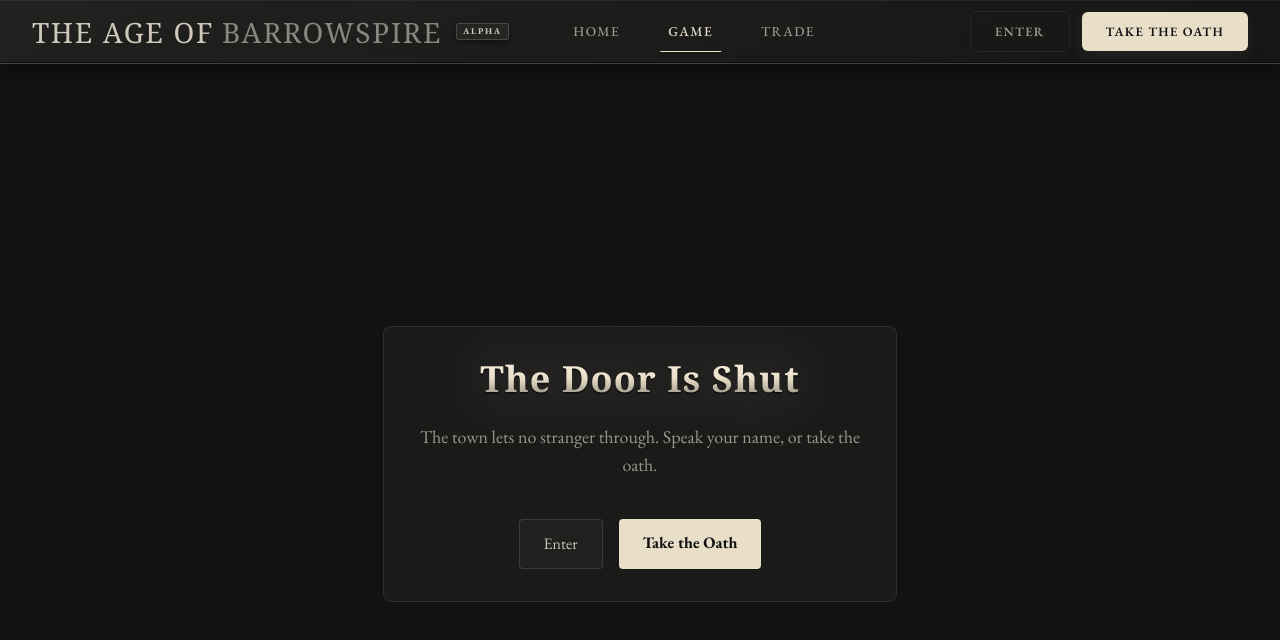
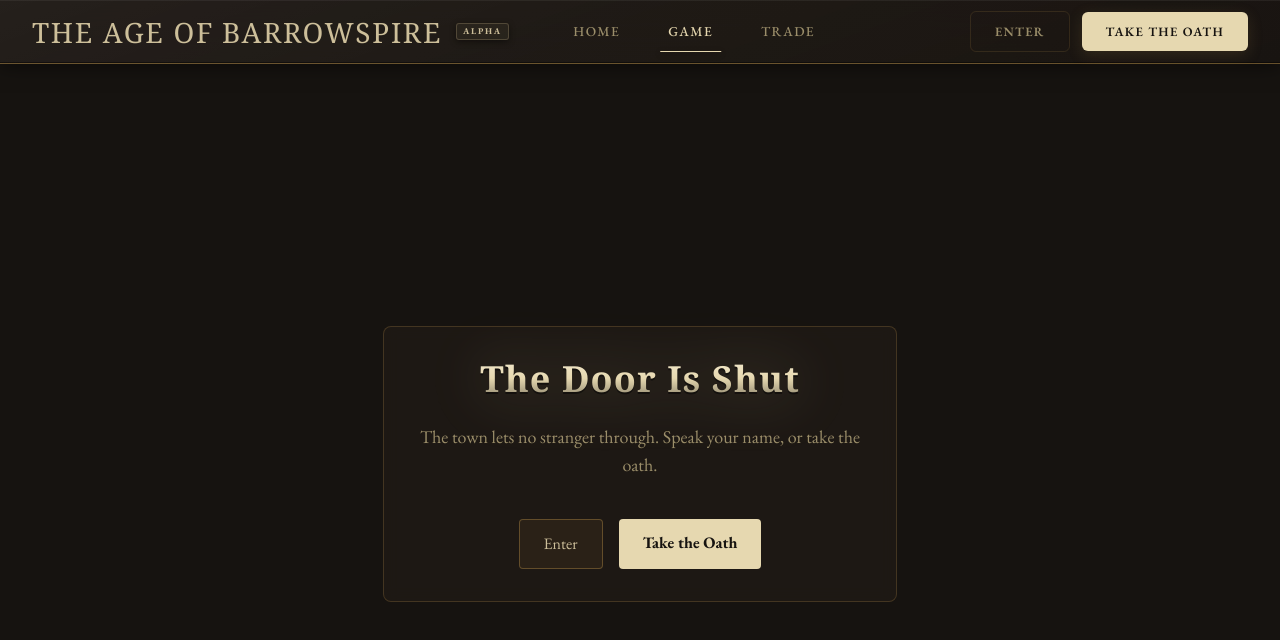
Before and after one commit to darkphotonKN/barrowspire, a Next.js app in the folder game-client/: page /game in a window 1280 px wide. Shown: the top 640 px of the page. Built offline with nearby package versions, Linux system fonts and the light colour scheme; no server answers; a web font is replaced by a local one; what openapi-fetch would draw is missing.

Commit message:
feat(client): the web UI wears Barrow Vellum, the game's vellum, umber and brass with no amber torch; brass-bright held to vellum, and the canvas menus keep Bone & Soot as their own menu tokens, no longer mirroring :root (ADR-0087)

```diff
--- a/game-client/src/app/globals.css
+++ b/game-client/src/app/globals.css
@@ -18,63 +18,67 @@
   --font-heading: var(--font-pirata), 'Pirata One', 'UnifrakturMaguntia', Georgia, serif;
   --font-body: var(--font-garamond), 'EB Garamond', Georgia, serif;
 
-  /* ── Palette: Bone & Soot (the web UI palette) ──────────────────────────
+  /* ── Palette: Barrow Vellum (the web UI palette) ───────────────────────
      ADR-0013: this block and src/utils/theme.ts are the ONLY places a raw
      colour may appear. Everything else refers. A new colour is a token here
      first, then referenced.
      ADR-0025: this is the UI palette, and the UI table in theme.ts mirrors
      it as JS strings (for Stripe, which cannot read var()). The two MUST
      agree. The game canvas has its own palette (BARROW) and does not track
-     this one. Values: docs/design-guideline.md Part II. */
-
-  /* Torch: bone. One per view: primary CTA, active nav, page h1, focal
-     number. Text on a bone fill is always --color-bg-dark. */
-  --color-primary: #e9dfc9;
-  --color-primary-bright: #f6efdf;
-
-  /* Ash grey: secondary, cancel, subtitle. */
-  --color-accent: #8c8c84;
+     this one. ADR-0087: Barrow Vellum replaced Bone & Soot on 2026-11-21:
+     the barrow's vellum, umber and brass, with no amber torch. The canvas
+     menus kept Bone & Soot and no longer mirror this block. Values:
+     docs/design-guideline.md Part II. */
+
+  /* Torch: lifted vellum. One per view: primary CTA, active nav, page h1,
+     focal number. Text on a torch fill is always --color-bg-dark. */
+  --color-primary: #e6d8b0;
+  --color-primary-bright: #f2e8cc;
+
+  /* Secondary, cancel, subtitle: the game's dark vellum. */
+  --color-accent: #9b8e6a;
   --color-danger: #6e1f1f;
   /* Oxblood is a fill. On a dark ground it is unreadable as text, so error
      COPY uses a lifted oxblood that still reads as the same family. */
   --color-danger-text: #d07a6a;
 
-  /* Surfaces: neutral soot and grey stone. Soot, never #000: the material
-     layer (grain, surface gradients, carved edges, vignette) is what makes
-     the base read as a surface rather than an absence. */
-  --color-bg-dark: #121212;
-  --color-bg-darker: #0a0a0a;
-  --color-bg-card: rgba(28, 28, 27, 0.88);
-  --color-bg-card-2: rgba(38, 37, 35, 0.92);
+  /* Surfaces: charcoal page, umber panels. Never #000: the material layer
+     (grain, surface gradients, carved edges, vignette) is what makes the
+     base read as a surface rather than an absence. */
+  --color-bg-dark: #161310;
+  --color-bg-darker: #100c0a;
+  --color-bg-card: rgba(31, 26, 21, 0.88);
+  --color-bg-card-2: rgba(36, 29, 23, 0.92);
   /* Opaque equivalents, for prefers-reduced-transparency: each surface
      composited over --color-bg-dark. */
-  --color-bg-card-opaque: #1b1b1a;
-  --color-bg-card-2-opaque: #242322;
-  /* Deep grounds below the page, used translucent via color-mix(). Neutral
-     steps around --color-bg-darker, in the order they had under amber:
-     dropdown deepest, well at the darker step, inset just under the page. */
-  --color-bg-well: #0a0a0a;     /* inputs, card-entry wells, panels over the page */
-  --color-bg-inset: #0e0e0e;    /* inset control groups on the game page chrome */
-  --color-bg-dropdown: #070707; /* dropdown and popover base */
-
-  /* Iron: structure, not fill. Borders, dividers, focus rings, glows.
-     "brass" is the role name, not the hue (FS-8TCN2 keeps the names). */
-  --color-brass: #5c5a55;
-  --color-brass-bright: #8a8780;
-  /* Alphas re-derived against soot so a hairline sits at about the same
-     contrast it had under amber: 1.26:1 and 1.73:1 on --color-bg-dark. */
+  --color-bg-card-opaque: #1e1914;
+  --color-bg-card-2-opaque: #231c16;
+  /* Deep grounds below the page, used translucent via color-mix(): dropdown
+     deepest, well at the darker step (the game's pitch), inset just under
+     the page. */
+  --color-bg-well: #100c0a;     /* inputs, card-entry wells, panels over the page */
+  --color-bg-inset: #130f0c;    /* inset control groups on the game page chrome */
+  --color-bg-dropdown: #0c0907; /* dropdown and popover base */
+
+  /* Brass: structure, not fill. Borders, dividers, focus rings, glows.
+     brass-bright is vellum, not the game's gold brassBright: it also colours
+     text (logo accent, section titles, links, active chips), and gold there
+     brought back the busy amber read (ADR-0087). */
+  --color-brass: #9c7b3f;
+  --color-brass-bright: #cdbf9a;
+  /* Hairlines at 1.48:1 and 2.45:1 on --color-bg-dark. */
   --color-border: color-mix(in srgb, var(--color-brass) 30%, transparent);
   --color-border-strong: color-mix(in srgb, var(--color-brass) 60%, transparent);
 
-  /* Text: measured in the browser against --color-bg-dark. Floor 4.5:1.
-     text 11.35 · dim 6.36 · muted 4.83 (design-guideline.md contrast floor). */
-  --color-text: #cfc9bb;
-  --color-text-dim: #9b968b;
-  --color-text-muted: #85817a;
-  --color-text-placeholder: #5e5b55;
+  /* Text: the game's vellum ramp, against --color-bg-dark. Floor 4.5:1.
+     text 10.15 · dim 5.70 · muted 4.90 (design-guideline.md contrast floor). */
+  --color-text: #cdbf9a;
+  --color-text-dim: #9b8e6a;
+  --color-text-muted: #8d8362;
+  --color-text-placeholder: #6b6349;
 
   /* Rarity: data, not theme. Not part of the UI palette and unchanged by
-     Bone & Soot. Exempt from one-torch, but ONLY on the rarity badge, the
+     a palette change. Exempt from one-torch, but ONLY on the rarity badge, the
      card accent border, and a faint hover glow. */
   --rarity-common: #a2946d;
   --rarity-uncommon: #6f8f4a;
@@ -103,8 +107,8 @@
   --shadow-float: 0 10px 40px rgba(0, 0, 0, 0.62);
   --glow-brass: 0 0 18px color-mix(in srgb, var(--color-brass-bright) 22%, transparent);
   --glow-torch: 0 0 22px color-mix(in srgb, var(--color-primary) 16%, transparent);
-  /* Iron bright at 70%: 3.17:1 on --color-bg-dark, over the 3:1 non-text
-     floor, so focus stays plainly visible on soot. */
+  /* brass-bright at 70%: 5.49:1 on --color-bg-dark, over the 3:1 non-text
+     floor. */
   --focus-ring: 0 0 0 2px color-mix(in srgb, var(--color-brass-bright) 70%, transparent);
 }
 
@@ -927,7 +931,7 @@ body:has(.game-page) {
 }
 
 /* ── Email verification (FS-V6SFK R35–R36) ────────────────────────────────
-   Iron structure and bone-grey text only: the banner sits on every signed-in
+   Brass structure and vellum text only: the banner sits on every signed-in
    view, so it never takes the torch from the view's own primary CTA. */
 .verify-banner {
   background-color: var(--color-bg-card);
--- a/game-client/src/utils/canvasPalette.ts
+++ b/game-client/src/utils/canvasPalette.ts
@@ -374,8 +374,9 @@ export const palette = {
   //    and earth above; only the soot between the bones is its own.
   boneHeapSoot: shade(BARROW_HEX.barrowDeep, 0.6),
 
-  // -- Menu chrome: the canvas menus (loading screen, main menu, character creation) wear the web
-  //    UI's Bone & Soot look (design-guideline "UI Chrome"). Bone is the torch, one per view:
+  // -- Menu chrome: the canvas menus (loading screen, main menu, character creation) wear Bone &
+  //    Soot, the web UI's look until ADR-0087, now their own (design-guideline "UI Chrome"). Bone
+  //    is the torch, one per view:
   //    the primary CTA, the title, the active selection. Iron frames, soot grounds, grey stone
   //    panels. Never used past the menus: the hub, the run and the HUD keep the barrow ramp.
   //    Derive menu shades with `mix()` toward `menu.well` / `menu.torch`, not `shade()` /
--- a/game-client/src/utils/theme.ts
+++ b/game-client/src/utils/theme.ts
@@ -9,15 +9,15 @@
  *
  * Two palettes live in this file (ADR-0025). `BARROW` / `BARROW_HEX` are the
  * GAME palette, read only by Phaser code. `UI` at the bottom is the web UI
- * palette (Bone & Soot), read only by DOM code, and it mirrors globals.css
- * :root. The two are not required to agree, and neither reads the other.
+ * palette (Barrow Vellum, ADR-0087), read only by DOM code, and it mirrors
+ * globals.css :root. The two are not required to agree, and neither reads the
+ * other.
  *
- * One seam crosses: the canvas MENUS (PreloadScene, MainMenuScene,
- * CharacterCreationScene and src/ui/menuChrome.ts) wear the site's Bone & Soot look, so
- * the gate into the game matches the web UI. Phaser still never reads `UI`:
- * the `menu*` entries below are game-palette tokens that MIRROR the matching
- * globals.css :root values, and must agree with them. Everything past the
- * menus (hub, run, HUD, baked art) stays on the barrow ramp.
+ * The canvas MENUS (PreloadScene, MainMenuScene, CharacterCreationScene and
+ * src/ui/menuChrome.ts) wear Bone & Soot, the web palette from 2026-10-21 to
+ * 2026-11-21, through the `menu*` entries below. Since ADR-0087 those are their
+ * own values and no longer mirror globals.css :root. Everything past the menus
+ * (hub, run, HUD, baked art) stays on the barrow ramp.
  */
 
 export const BARROW = {
@@ -79,7 +79,8 @@ export const BARROW = {
   rarityRuned: "#c07a3a",
   rarityFabled: "#d678c8",
 
-  // Menu chrome: Bone & Soot, mirroring globals.css :root token for token (see the header).
+  // Menu chrome: Bone & Soot, the canvas menus' own values (ADR-0087; see the header). The
+  // comments name the web token each held until 2026-11-21, which is also the swap-back table.
   // Read only by the canvas menus, through `palette.menu` in canvasPalette.ts.
   menuBone: "#e9dfc9", //         --color-primary (the torch)
   menuBoneBright: "#f6efdf", //   --color-primary-bright
@@ -152,9 +153,9 @@ export const BARROW_HEX = {
 } as const;
 
 /**
- * The web UI palette (Bone & Soot) as CSS strings, for DOM code that cannot
- * read a CSS variable: Stripe Elements renders in a cross-origin iframe, and a
- * 2D canvas takes a literal fillStyle.
+ * The web UI palette (Barrow Vellum, ADR-0087) as CSS strings, for DOM code
+ * that cannot read a CSS variable: Stripe Elements renders in a cross-origin
+ * iframe, and a 2D canvas takes a literal fillStyle.
  *
  * ADR-0025: this table MIRRORS `globals.css` `:root` and must agree with it,
  * token for token. Change a value in both places or in neither. It is a
@@ -167,34 +168,34 @@ export const BARROW_HEX = {
  * transparent) is exactly X at alpha p.
  */
 export const UI = {
-  // Torch: bone. Text on a bone fill is bgDark.
-  primary: "#e9dfc9", //              --color-primary
-  primaryBright: "#f6efdf", //        --color-primary-bright
-  accent: "#8c8c84", //               --color-accent (ash grey)
+  // Torch: lifted vellum. Text on a torch fill is bgDark.
+  primary: "#e6d8b0", //              --color-primary
+  primaryBright: "#f2e8cc", //        --color-primary-bright
+  accent: "#9b8e6a", //               --color-accent (dark vellum)
   danger: "#6e1f1f", //               --color-danger (oxblood fill)
   dangerText: "#d07a6a", //           --color-danger-text
 
-  // Surfaces: soot and grey stone
-  bgDark: "#121212", //               --color-bg-dark
-  bgDarker: "#0a0a0a", //             --color-bg-darker
-  bgCard: "rgba(28, 28, 27, 0.88)", //   --color-bg-card
-  bgCard2: "rgba(38, 37, 35, 0.92)", //  --color-bg-card-2
-  bgCardOpaque: "#1b1b1a", //         --color-bg-card-opaque
-  bgCard2Opaque: "#242322", //        --color-bg-card-2-opaque
-  bgWell: "#0a0a0a", //               --color-bg-well
-  bgInset: "#0e0e0e", //              --color-bg-inset
-  bgDropdown: "#070707", //           --color-bg-dropdown
+  // Surfaces: charcoal and umber
+  bgDark: "#161310", //               --color-bg-dark
+  bgDarker: "#100c0a", //             --color-bg-darker
+  bgCard: "rgba(31, 26, 21, 0.88)", //   --color-bg-card
+  bgCard2: "rgba(36, 29, 23, 0.92)", //  --color-bg-card-2
+  bgCardOpaque: "#1e1914", //         --color-bg-card-opaque
+  bgCard2Opaque: "#231c16", //        --color-bg-card-2-opaque
+  bgWell: "#100c0a", //               --color-bg-well
+  bgInset: "#130f0c", //              --color-bg-inset
+  bgDropdown: "#0c0907", //           --color-bg-dropdown
 
-  // Iron: structure ("brass" is the role name, not the hue)
-  brass: "#5c5a55", //                --color-brass
-  brassBright: "#8a8780", //          --color-brass-bright
-  border: "rgba(92, 90, 85, 0.3)", //         --color-border (brass 30%)
-  borderStrong: "rgba(92, 90, 85, 0.6)", //   --color-border-strong (brass 60%)
-  focusRing: "0 0 0 2px rgba(138, 135, 128, 0.7)", // --focus-ring (brass-bright 70%)
+  // Brass: structure. brassBright is vellum, not the game's gold (ADR-0087).
+  brass: "#9c7b3f", //                --color-brass
+  brassBright: "#cdbf9a", //          --color-brass-bright
+  border: "rgba(156, 123, 63, 0.3)", //         --color-border (brass 30%)
+  borderStrong: "rgba(156, 123, 63, 0.6)", //   --color-border-strong (brass 60%)
+  focusRing: "0 0 0 2px rgba(205, 191, 154, 0.7)", // --focus-ring (brass-bright 70%)
 
-  // Text
-  text: "#cfc9bb", //                 --color-text
-  textDim: "#9b968b", //              --color-text-dim
-  textMuted: "#85817a", //            --color-text-muted
-  textPlaceholder: "#5e5b55", //      --color-text-placeholder
+  // Text: the vellum ramp
+  text: "#cdbf9a", //                 --color-text
+  textDim: "#9b8e6a", //              --color-text-dim
+  textMuted: "#8d8362", //            --color-text-muted
+  textPlaceholder: "#6b6349", //      --color-text-placeholder
 } as const;
```
Also changed, not shown: 1 other file (tests, documents, lock files or other folders).
